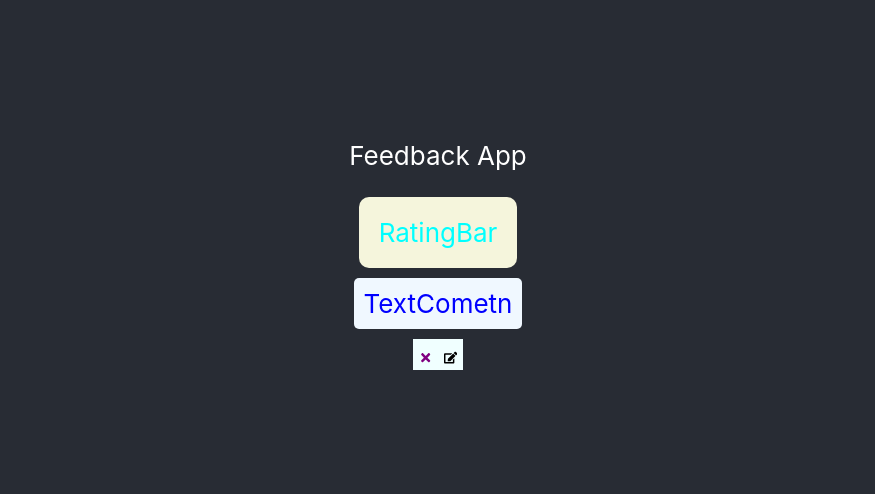
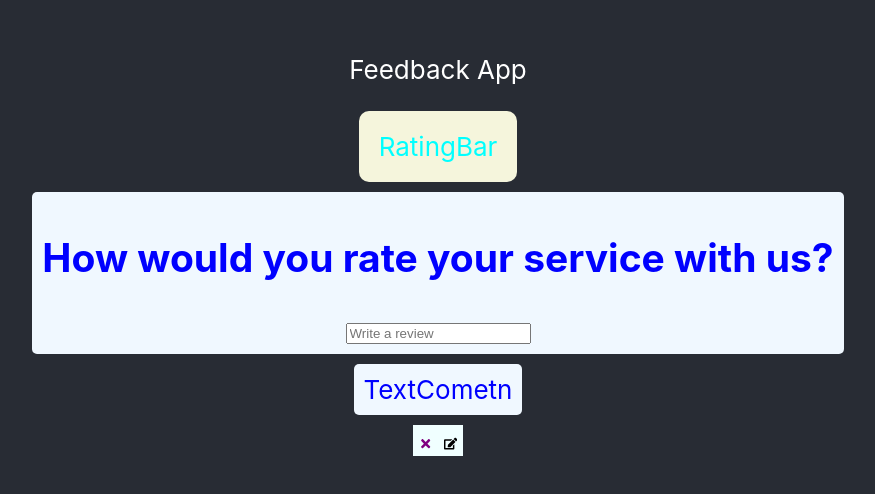
Before and after one commit to nikindtmas1/Feedback-Rating, a React (Create React App) app in the folder client/: page / in a window 1280 px wide. Shown: the part 158-652 px from the top of the page, without its empty margins (202-1077 px from the left). Built offline with nearby package versions, Linux system fonts and the light colour scheme; no server answers.

Commit message:
Import FeedbackForm

```diff
--- a/client/src/App.js
+++ b/client/src/App.js
@@ -13,6 +13,7 @@ function App() {
         <header className="App-header">
           <p>Feedback App</p>
           <RatingBar />
+          <FeedbackForm />
           <TextCometn />
           <CatalogFeedback />
           {/* <img src={logo} className="App-logo" alt="logo" />
```
